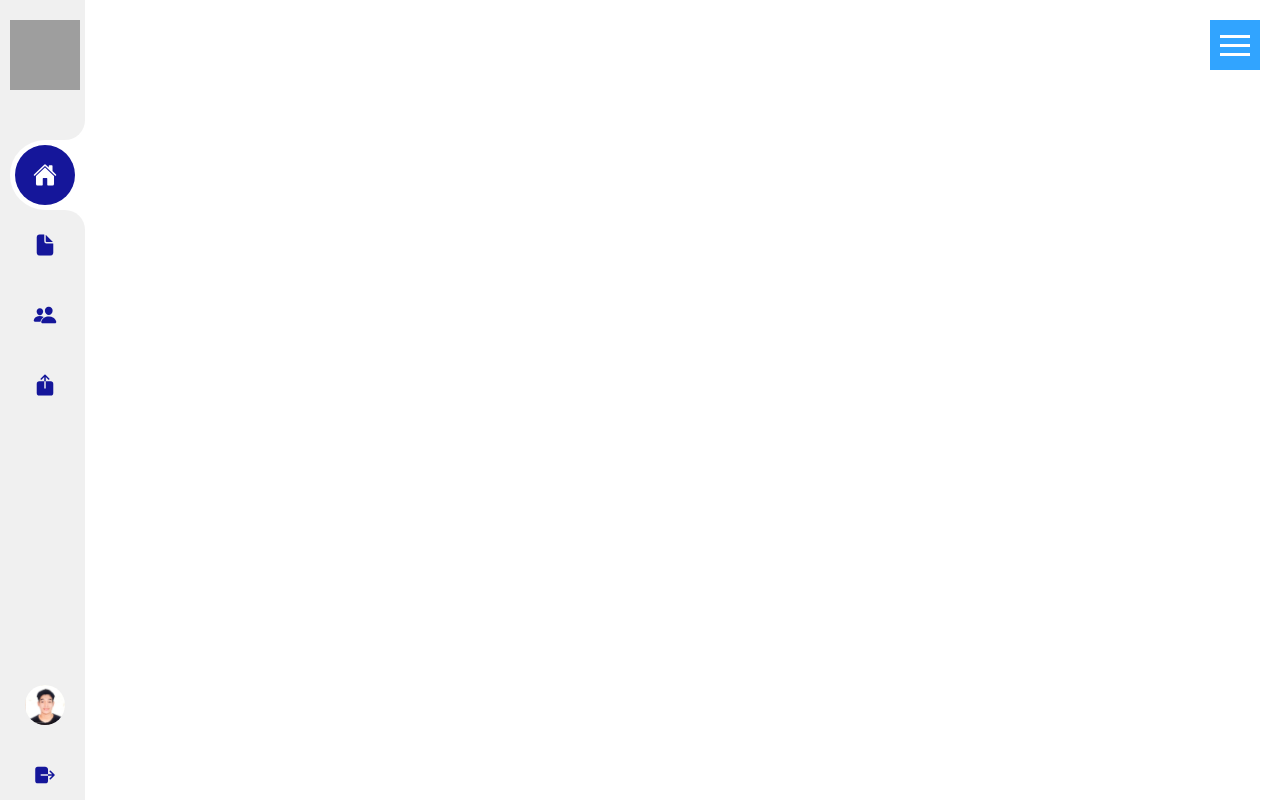
After one commit to tayawaaean/backupfilemanagement, a PHP site: page /navbar2.php in a window 1280 px wide. The commit adds this page. Run offline with PHP 8.4, Linux system fonts and the light colour scheme; grey boxes are pictures that could not be loaded.

Commit message:
navigation_bar
---- static margin

```diff
--- a/css/home.css
+++ b/css/home.css
@@ -27,7 +27,7 @@
 
 body{
     min-height: 100vh;
-    background-color: whitesmoke;
+    background-color: #fff;
 }
 body.dark{
     --primary-color: #3A3B3C;
@@ -331,10 +331,6 @@
     background: darkblue;
 }
 
-.active {
-    background: darkblue;
-}
-
 .menu-open {
     display: block;
     opacity: 1;
--- /dev/null
+++ b/css/navigation.css
@@ -0,0 +1,215 @@
+*{
+    margin: 0;
+    padding: 0;
+    box-sizing: border-box;
+    font-family: 'Poppins', sans-serif;
+}
+
+:root {
+    --Torea_Bay: #15169A;
+    --Stark_White: #E7E0C6;
+    --Golden_Dream: #ECD531;
+    --Falcon: #7B666C;
+  }
+
+body{
+    min-height: 100vh;
+}
+
+.sidebar{
+    position: absolute;
+    width: 85px;
+    height: 100vh;
+    background: #f0f0f0;
+    transition: 0.5s;
+    padding-left: 10px;
+    overflow: hidden;
+}
+.sidebar.active{
+    width: 300px;
+}
+.sidebar ul{
+    position: relative;
+    height: 100vh;
+}
+
+.sidebar ul li{
+    position: relative;
+    list-style: none;
+}
+
+.sidebar ul li.active{
+    background: #fff;
+    border-top-left-radius: 50px;
+    border-bottom-left-radius:50px;
+}
+
+.sidebar ul li.active::before{
+    content: '';
+    position: absolute;
+    top: -20px;
+    right: 0;
+    width: 20px;
+    height: 20px;
+    border-bottom-right-radius: 20px;
+    box-shadow: 5px 5px 0 5px #fff;
+    background: transparent;
+}
+
+.sidebar ul li.active::after{
+    content: '';
+    position: absolute;
+    bottom: -20px;
+    right: 0;
+    width: 20px;
+    height: 20px;
+    border-top-right-radius: 20px;
+    box-shadow: 5px -5px 0 5px #fff;
+    background: transparent;
+}
+
+.sidebar ul li.logo{
+    margin-bottom: 50px;
+}
+
+.sidebar ul li.logo .text{
+    font-size: 1.2em;
+    font-weight: 500;
+}
+
+.sidebar ul li a{
+    position: relative;
+    display: flex;
+    white-space: nowrap;
+    text-decoration: none;
+}
+
+.sidebar ul li a .icon{
+    position: relative;
+    display: flex;
+    justify-content: center;
+    align-items: center;
+    min-width: 60px;
+    height: 70px;
+    font-size: 1.5em;
+    color: var(--Torea_Bay);
+    transition: 0.5s;
+    padding-left: 10px;
+}
+
+.sidebar ul li.active a .icon{
+    color: #fff;
+}
+
+.sidebar ul li.active a .text{
+    color: var(--Torea_Bay)
+}
+
+.sidebar ul li.active a .icon::before{
+    content: '';
+    position: absolute;
+    inset: 5px;
+    width: 60px;
+    background: var(--Torea_Bay);
+    border-radius: 50%;
+    transition: 0.5s;
+}
+.sidebar ul li:hover.active a .icon::before{
+    background: #fff;
+    color: var(--Torea_Bay-);
+}
+
+
+.sidebar ul li a .text{
+    position: relative;
+    height: 70px;
+    display: flex;
+    align-items: center;
+    font-size: 1em;
+    color: var(--Torea_Bay);
+    padding-left: 15px;
+    text-transform: uppercase;
+    letter-spacing: 0.05em;
+    transition: 0.5s;
+    padding-top: 20px;
+}
+
+.sidebar ul li:hover a .icon,
+.sidebar ul li:hover a .text{
+    color: var(--Golden_Dream);
+}
+
+.bottom{
+    position: absolute;
+    bottom: 0;
+    width: 100%;
+}
+
+.imgBx{
+    position: relative;
+    width: 40px;
+    height: 40px;
+    border-radius: 50%;
+    overflow: hidden;
+}
+
+.imgBx img{
+    position: absolute;
+    top: 0;
+    left: 0;
+    width: 100%;
+    height: 100%;
+    object-fit: cover;
+
+}
+
+.menuToggle{
+    position:absolute;
+    top:20px;
+    right:20px;
+    width:50px;
+    height:50px;
+    background: #31a4ff;
+    z-index: 1000;
+    cursor: pointer;
+    display: flex;
+    justify-content: center;
+    align-items: center;
+}
+
+.menuToggle::before{
+    content: '';
+    position: absolute;
+    width: 30px;
+    height: 3px;
+    background: #fff;
+    transform: translateY(-9px);
+    transition: 0.5s;
+    box-shadow: 0 9px 0 #fff;
+
+}
+
+.menuToggle::after{
+    content: '';
+    position: absolute;
+    width: 30px;
+    height: 3px;
+    background: #fff;
+    transform: translateY(9px);
+    transition: 0.5s;
+}
+.menuToggle.active::before{
+    transform: translateY(0px) rotate(45deg);
+    box-shadow: 0 0 0 #fff;
+}
+
+.menuToggle.active::after{
+    transform: translateY(0px) rotate(-45deg);
+}
+
+.logo{
+    margin-top:10px;
+}
+.logo img{
+    margin-top: 10px;
+}
--- a/index.php
+++ b/index.php
@@ -24,8 +24,7 @@
 </style>
 
 <body>
-	<?php include 'topbar.php' ?>
-	<?php include 'navbar.php' ?>
+	<?php include 'navbar2.php' ?>
   <div class="toast" id="alert_toast" role="alert" aria-live="assertive" aria-atomic="true">
     <div class="toast-body text-white">
     </div>
--- /dev/null
+++ b/js/navbar.js
@@ -0,0 +1,16 @@
+let menuToggle = document.querySelector('.menuToggle');
+let sidebar = document.querySelector('.sidebar');
+
+menuToggle.onclick= function(){
+    menuToggle.classList.toggle('active');
+    sidebar.classList.toggle('active');
+
+    }
+    let Menulist = document.querySelectorAll('.menulist li');
+    function activeLink(){
+        Menulist.forEach((item)=>
+            item.classList.remove('active'));
+            this.classList.add('active')
+    }
+    Menulist.forEach((item) =>
+    item.addEventListener('click', activeLink));
--- /dev/null
+++ b/navbar2.php
@@ -0,0 +1,68 @@
+<!DOCTYPE html>
+<html lang="en">
+<head>
+    <meta charset="UTF-8">
+    <meta name="viewport" content="width=device-width, initial-scale=1.0">
+    <link rel="stylesheet" href= "./css/navigation.css">
+</head>
+<body>
+    <div class="menuToggle"></div>
+    <div class= "sidebar">
+        <ul>
+            <li class= "logo">
+                <a href="#">
+                    <img src= "./assets/img/BNHS Logo.png" width= 70 height=70>
+                    <div class= "text"><b>Bingao National<br>High School</b></div>
+                </a>
+            </li>
+            <div class="menulist">
+                <li class="active">
+                    <a href="#">
+                        <div class="icon"><ion-icon name="home"></ion-icon></div>
+                        <div class="text">Home</div>
+                    </a>
+                </li>
+                <li>
+                    <a href="#">
+                        <div class="icon"><ion-icon name="document"></ion-icon></div>
+                        <div class="text">Files</div>
+                    </a>
+                </li>
+                <li>
+                    <a href="#">
+                        <div class="icon"><ion-icon name="people"></ion-icon></div>
+                        <div class="text">Users</div>
+                    </a>
+                </li>
+                <li>
+                    <a href="#">
+                        <div class="icon"><ion-icon name="share"></ion-icon></div>
+                        <div class="text">Shared Files</div>
+                    </a>
+                </li>
+            </div>
+            <div class="bottom">
+                <li>
+                    <a href="#">
+                        <div class="icon">
+                            <div class="imgBx">
+                                <img src= "./assets/img/Catiwa, Kenric.jpeg" width= 100 height=100>
+                            </div>
+                        </div>
+                        <div class="text">Kenric Catiwa</div>
+                    </a>
+                </li>
+                <li>
+                    <a href="#">
+                        <div class="icon"><ion-icon name="log-out"></ion-icon></div>
+                        <div class="text">Logout</div>
+                    </a>
+                </li>
+            </div>
+        </ul>
+    </div>
+    <script type="module" src="https://unpkg.com/ionicons@7.1.0/dist/ionicons/ionicons.esm.js"></script>
+    <script nomodule src="https://unpkg.com/ionicons@7.1.0/dist/ionicons/ionicons.js"></script>
+    <script src="./js/navbar.js"></script>
+</body>
+</html>
```
Also changed, not shown: assets/css/style.css (+6 -8 lines).
